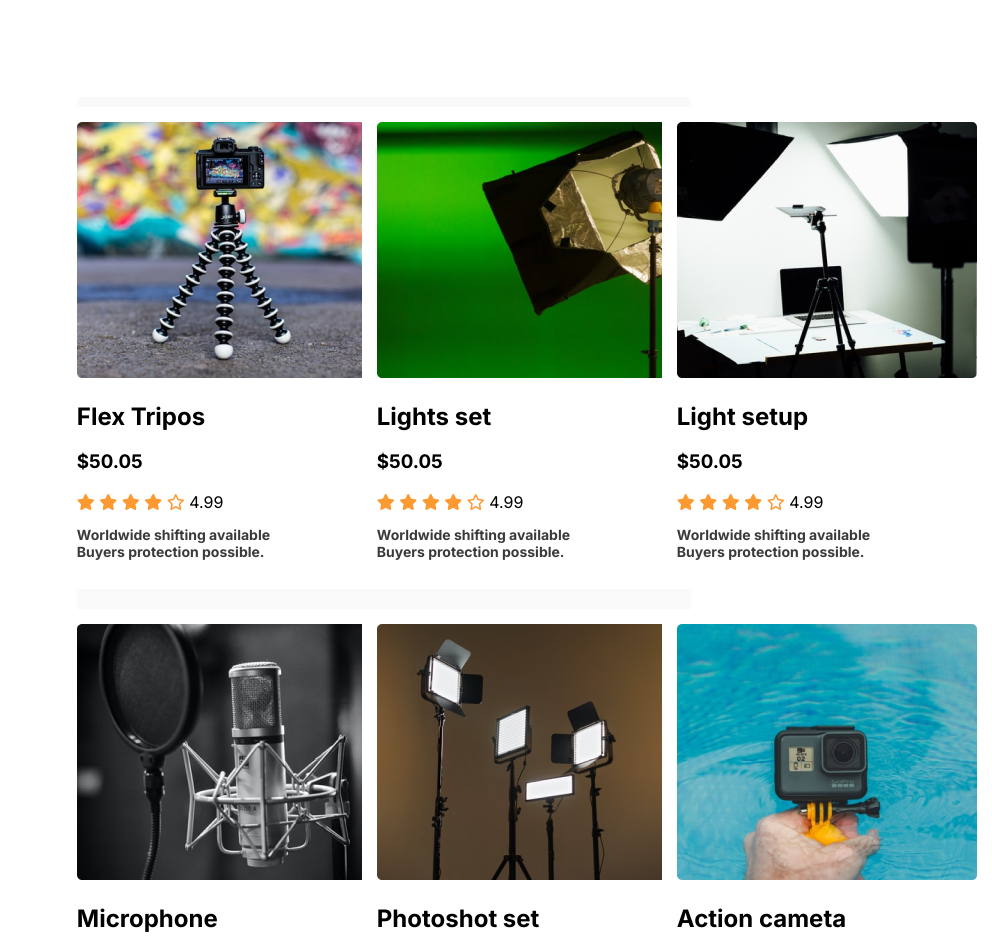
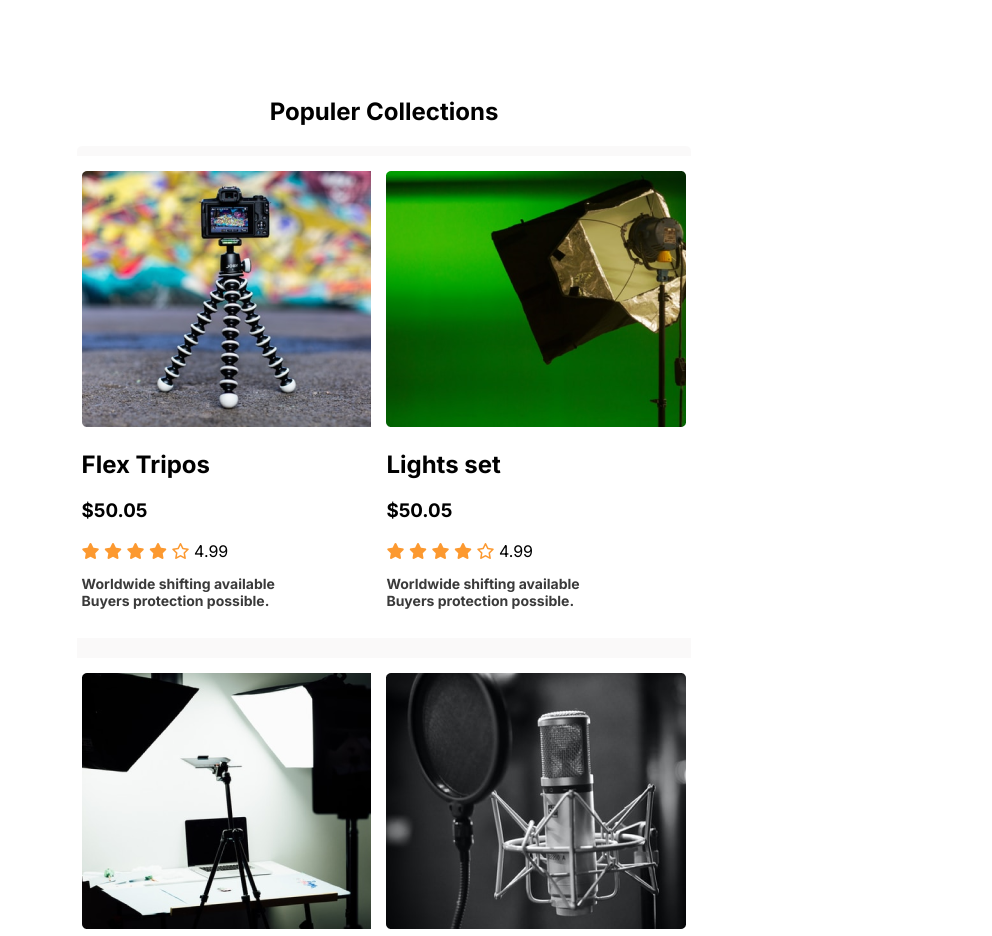
Before and after one commit to forhadbinamir/influencer-landing-page, a plain HTML site: page index.html in a window 768 px wide. Shown: the part 825-1761 px from the top of the page, 992 px wide, since content can reach past the window. Drawn offline with Linux system fonts and the light colour scheme.

Commit message:
update responsive

```diff
--- a/css/style.css
+++ b/css/style.css
@@ -107,6 +107,10 @@ body{
 /*end style brand logo area  */
 
 /* populer section style start  */
+
+.populer-title{
+    text-align: center;
+}
 
 .populer-collections{
     display: grid;
@@ -271,6 +275,12 @@ footer i{
 
 
 }
-@media only screen and (min-width: 768px)and (max-width: 600px){
-
+@media only screen and (max-width:768px)and (min-width: 601px){
+    .populer-collections{
+        display: grid;
+        grid-template-columns: repeat(2, 300px);
+        justify-content: space-evenly;
+    justify-items: center;
+    border-radius: 5px;
+    }
 }
--- a/index.html
+++ b/index.html
@@ -72,6 +72,7 @@
 
     <!-- start populer-collections section  -->
     <section class="container-2">
+        <h1 class="populer-title">Populer Collections</h1>
         <div class="populer-collections">
             <div class="populer-item">
                 <img src="images/tripod.png" alt="">
@@ -210,8 +211,8 @@
     <!-- start footer section   -->
     <footer>
         <div class="footer-area">
-            <h1>Influencer Produscts</h1>
-            <p>Copyright &copy;2022 influencer Produscts</p>
+            <h1>Influencer Products</h1>
+            <p>Copyright &copy;2022 influencer Products</p>
             <p>All rights reserved</p>
             <a href="#"><i class="fab fa-instagram"></i></a>
             <a href="#"><i class="fas fa-globe-americas"></i></a>
```
